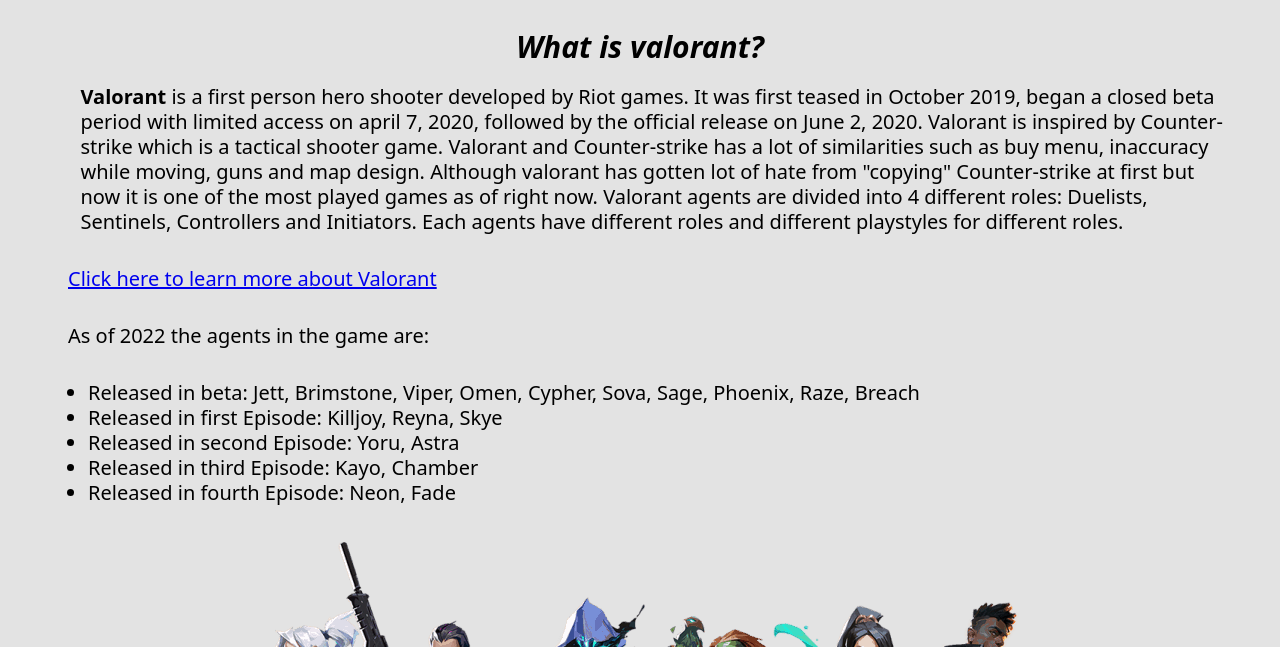
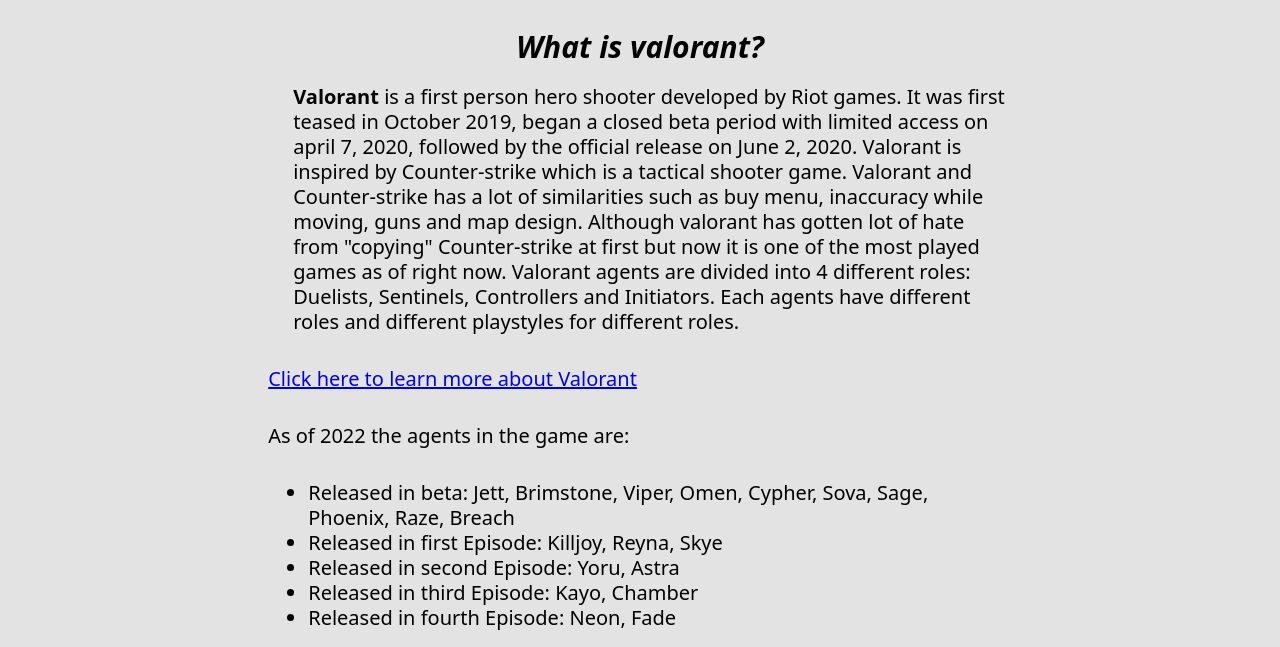
Before and after one commit to Doh1024/CPNT-260-Assignment-1, a plain HTML site: page index.html in a window 1280 px wide. Shown: the part 148-795 px from the top of the page. Drawn offline with Linux system fonts and the light colour scheme; a web font is replaced by a local one.

Commit message:
final touch

```diff
--- a/styles.css
+++ b/styles.css
@@ -1,6 +1,8 @@
 body{
-  margin: 0;
+  text-align: center;
+  margin: auto;
   font-family: 'Noto Serif JP', 'Noto sans', 'open sans';
+  max-width: 65ch;
   line-height: 25px;
   font-size: 20px;
   background-color: #e3e3e3;
@@ -13,7 +15,7 @@
 p,ul{
   font-family: 'Reem Kufi Fun', 'Noto sans', 'open sans';
   max-width: 100ch;
-  margin: auto;
+  text-align: left;
 }
 
 p{
```
